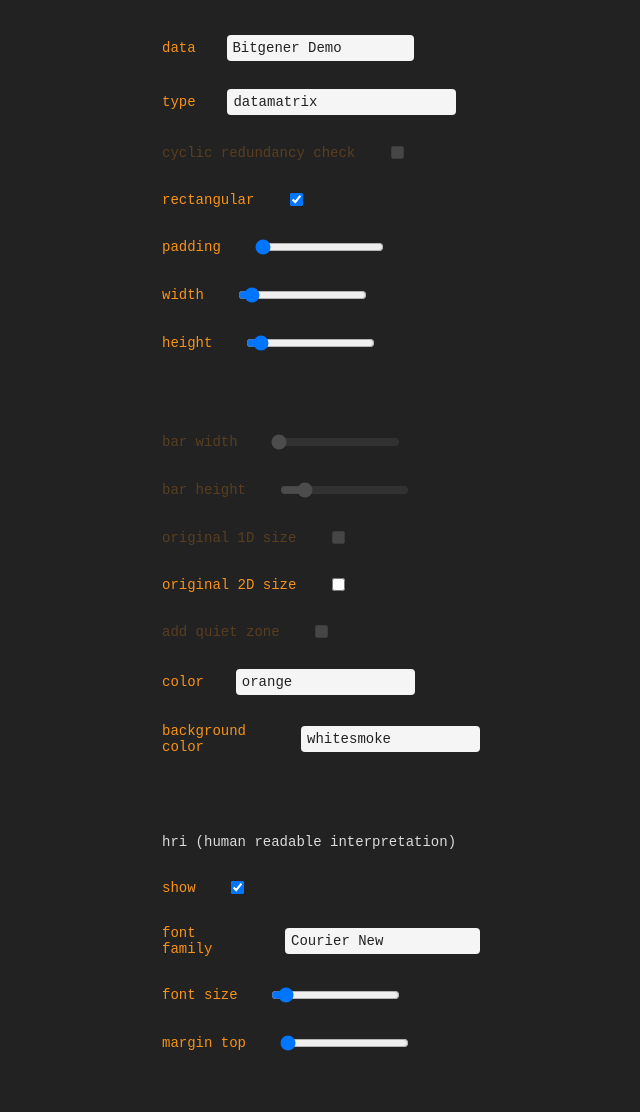
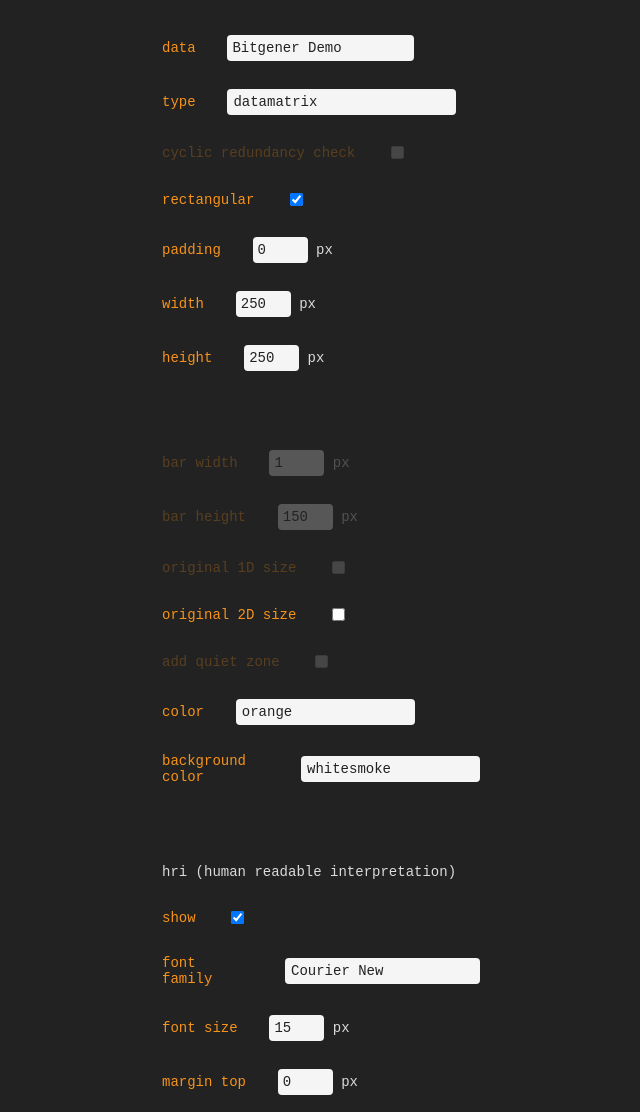
Before and after one commit to elysiumphase/bitgener-demo, a website: page index.html in a window 1280 px wide. Shown: the part 25-1137 px from the top of the page, without its empty margins (319-959 px from the left). Drawn offline with nearby package versions, Linux system fonts and the light colour scheme; no server answers.

Commit message:
change all input ranges to input number and update to bitgener 1.1.0

```diff
--- a/index.html
+++ b/index.html
@@ -181,6 +181,11 @@
       color: var(--colorPlaceholder);
     }
 
+    /* input number */
+    input[type="number"] {
+      width: 5.5rem;
+    }
+
     /* hide outline */
     .hide-outline {
       color: transparent;
@@ -304,19 +309,19 @@
           <!-- padding -->
           <p class="param row items-center">
             <label for="padding">padding</label>
-            <input type="range" id="padding" name="padding" value="0" min="0" max="150">
+            <input type="number" id="padding" class="input-select hide-outline" name="padding" value="0" min="0" max="150">&nbsp;px
           </p>
 
           <!-- width -->
           <p class="param row items-center">
             <label for="width">width</label>
-            <input type="range" id="width" name="width" value="250" min="10" max="4096">
+            <input type="number" id="width" class="input-select hide-outline" name="width" value="250" min="10" max="4096">&nbsp;px
           </p>
 
           <!-- height -->
           <p class="param row items-center">
             <label for="height">height</label>
-            <input type="range" id="height" name="height" value="250" min="10" max="4096">
+            <input type="number" id="height" class="input-select hide-outline" name="height" value="250" min="10" max="4096">&nbsp;px
           </p>
         </div>
 
@@ -325,13 +330,13 @@
           <!-- barWidth -->
           <p class="param row items-center">
             <label for="barWidth">bar width</label>
-            <input type="range" id="barWidth" name="barWidth" value="1" min="1" max="25">
+            <input type="number" id="barWidth" class="input-select hide-outline" name="barWidth" value="1" min="1" max="25">&nbsp;px
           </p>
 
           <!-- barHeight -->
           <p class="param row items-center">
             <label for="barHeight">bar height</label>
-            <input type="range" id="barHeight" name="barHeight" value="150" min="1" max="1000">
+            <input type="number" id="barHeight" class="input-select hide-outline" name="barHeight" value="150" min="1" max="1024">&nbsp;px
           </p>
 
           <!-- original1DSize -->
@@ -727,13 +732,13 @@
           <!-- fontSize -->
           <p class="param row items-center">
             <label for="fontSize">font size</label>
-            <input type="range" id="fontSize" name="fontSize" value="15" min="1" max="250">
+            <input type="number" id="fontSize" class="input-select hide-outline" name="fontSize" value="15" min="1" max="250">&nbsp;px
           </p>
 
           <!-- marginTop -->
           <p class="param row items-center">
             <label for="marginTop">margin top</label>
-            <input type="range" id="marginTop" name="marginTop" value="0" min="0" max="250">
+            <input type="number" id="marginTop" class="input-select hide-outline" name="marginTop" value="0" min="0" max="250">&nbsp;px
           </p>
         </div>
       </form>
--- a/package.json
+++ b/package.json
@@ -39,7 +39,7 @@
     "msi"
   ],
   "dependencies": {
-    "bitgener": "~1.0.0",
+    "bitgener": "~1.1.0",
     "socket.io": "~2.2.0"
   },
   "devDependencies": {
```
Also changed, not shown: CHANGELOG.md, 1 other file.
